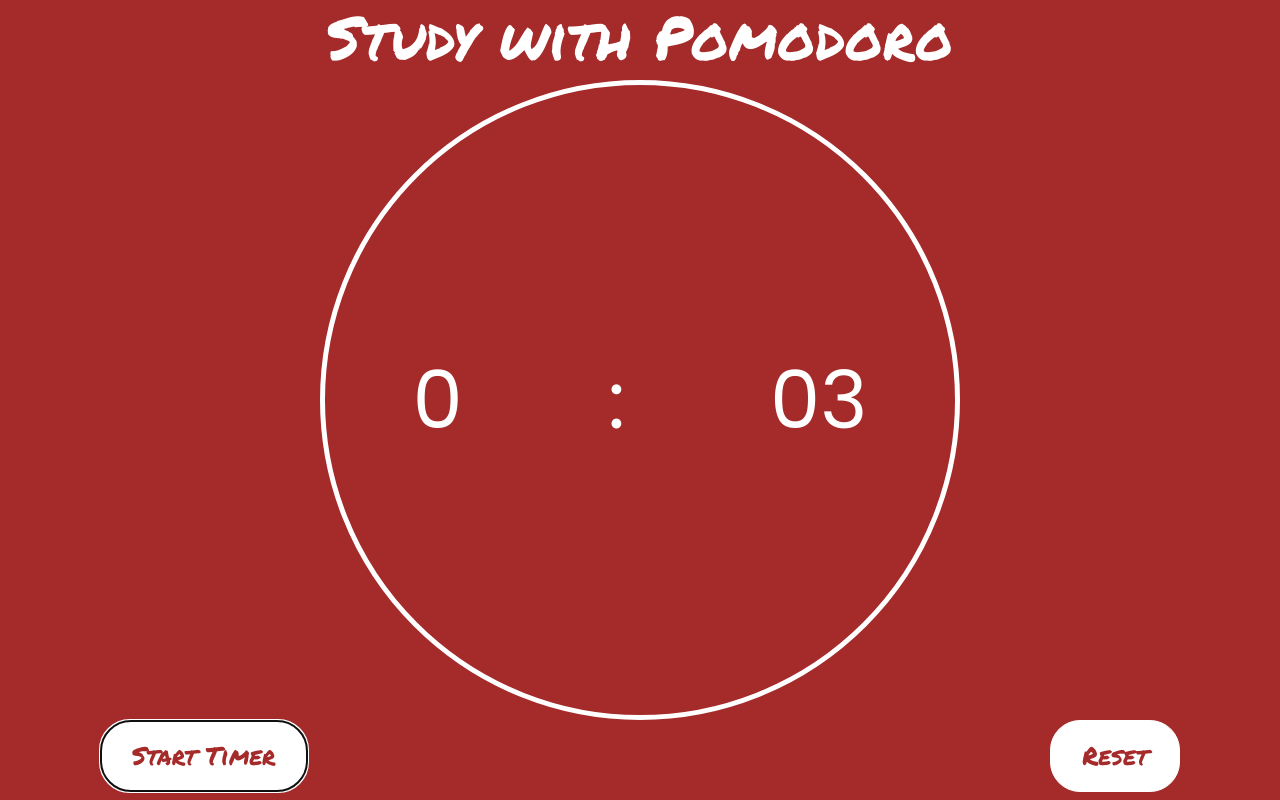
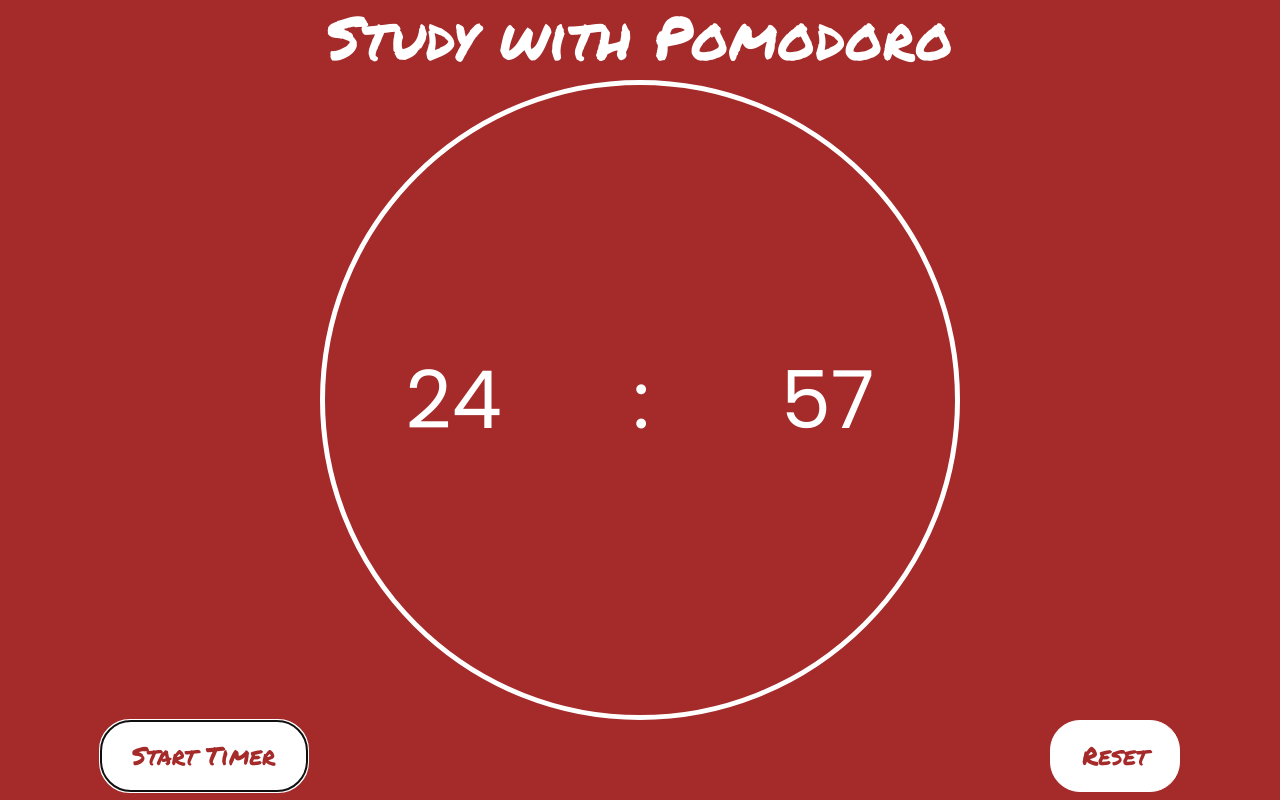
Before and after one commit to kelly-lo/SDHacksStudyApp, a plain HTML site: page index.html in a window 1280 px wide. Both pictures are taken after a click on the button "Start Timer". Drawn offline with nearby package versions, Linux system fonts and the light colour scheme.

Commit message:
Removed messy code

```diff
--- a/index.js
+++ b/index.js
@@ -38,8 +38,8 @@ function startTimer() {
     } else {
         console.log("timer started!");
 
-        min = 0;
-        sec = 5;
+        min = 24;
+        sec = 59;
 
         document.getElementById("minutes").innerHTML = min;
         document.getElementById("seconds").innerHTML = sec;
```
Also changed, not shown: index.html (+0 -2 lines), style.css (+0 -24 lines).
